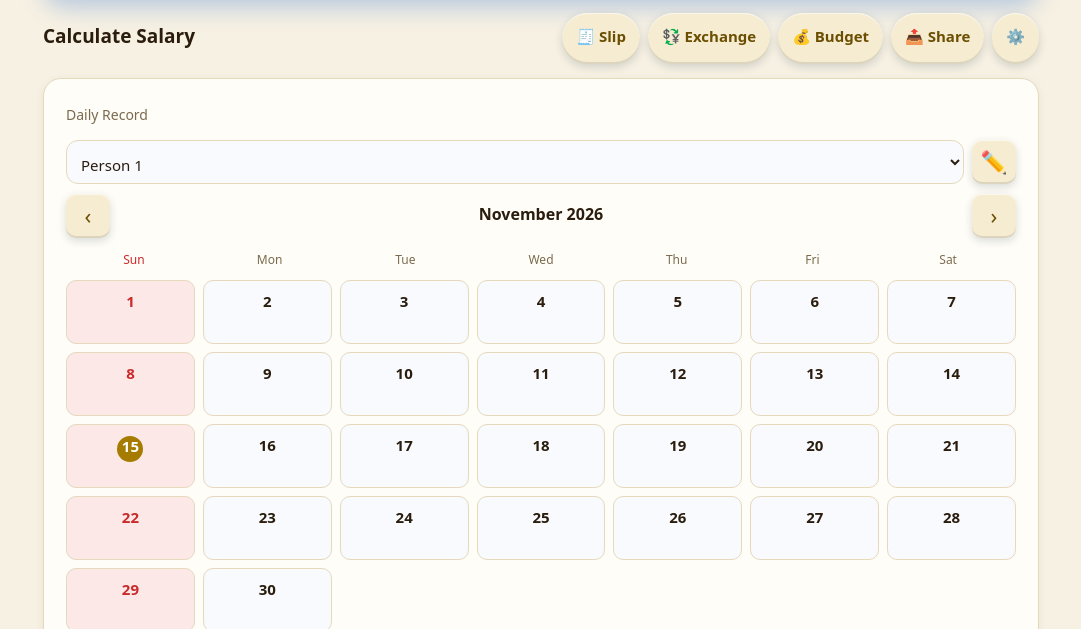
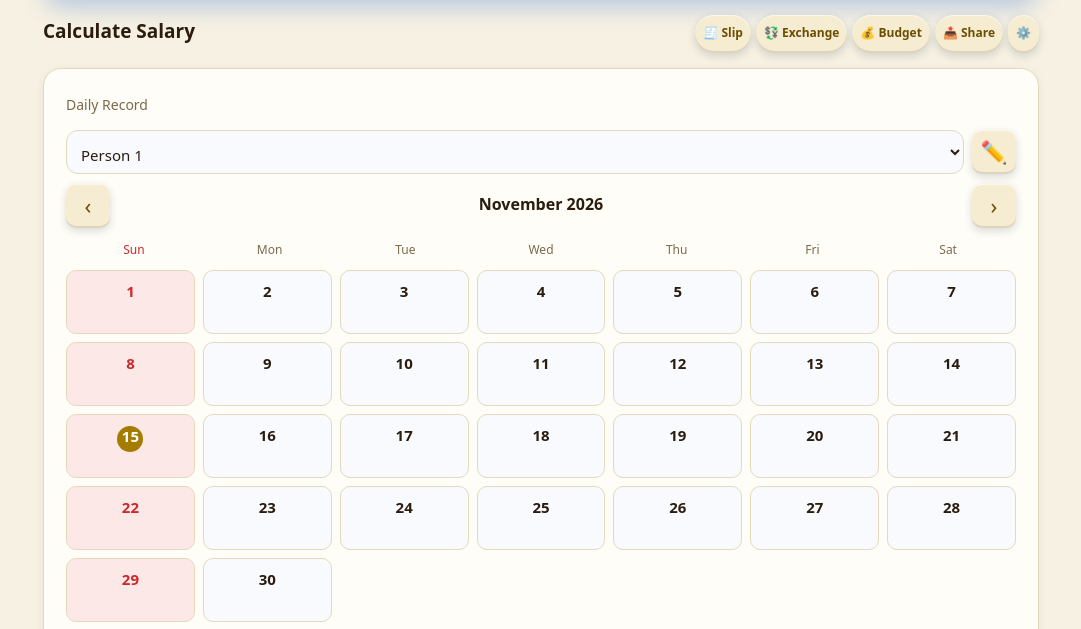
Before and after one commit to paingthutun-dev/Salary-Calculator, a plain HTML site: page index.html in a window 1280 px wide. Shown: the part 163-792 px from the top of the page, without its empty margins (99-1180 px from the left). Drawn offline with Linux system fonts and the light colour scheme.

Commit message:
Salary Calculator 1.3.0: topbar buttons in one row (silent fix, version unchanged)

```diff
--- a/index.html
+++ b/index.html
@@ -103,6 +103,8 @@
   .topbar{display:flex; justify-content:space-between; align-items:center; margin-bottom:14px; gap:10px; flex-wrap:wrap;}
   .topbar h2{margin:0; font-size:19px; color:var(--navy);}
   .topbar .actions{display:flex; align-items:center; gap:8px; flex-wrap:wrap;}
+  #mainView .topbar .actions{flex-wrap:nowrap; gap:5px;}
+  #mainView .topbar .actions .linkbtn{font-size:12px; padding:6px 8px;}
   .lang-select{width:auto; padding:9px 10px; font-size:15px;}
   .linkbtn{background:#EAF1FD; border:none; border-radius:999px; color:var(--blue-dark); font-size:15px; font-weight:600; cursor:pointer; font-family:inherit; padding:9px 14px; white-space:nowrap; box-shadow:inset 0 1px 0 rgba(255,255,255,.6), inset 0 -2px 0 rgba(0,0,0,.10), 0 3px 8px rgba(10,37,64,.16); transition:transform .08s ease, box-shadow .08s ease;}
   .linkbtn:active{transform:translateY(1px); box-shadow:inset 0 1px 0 rgba(255,255,255,.4), inset 0 -1px 0 rgba(0,0,0,.08), 0 1px 3px rgba(10,37,64,.14);}
```
